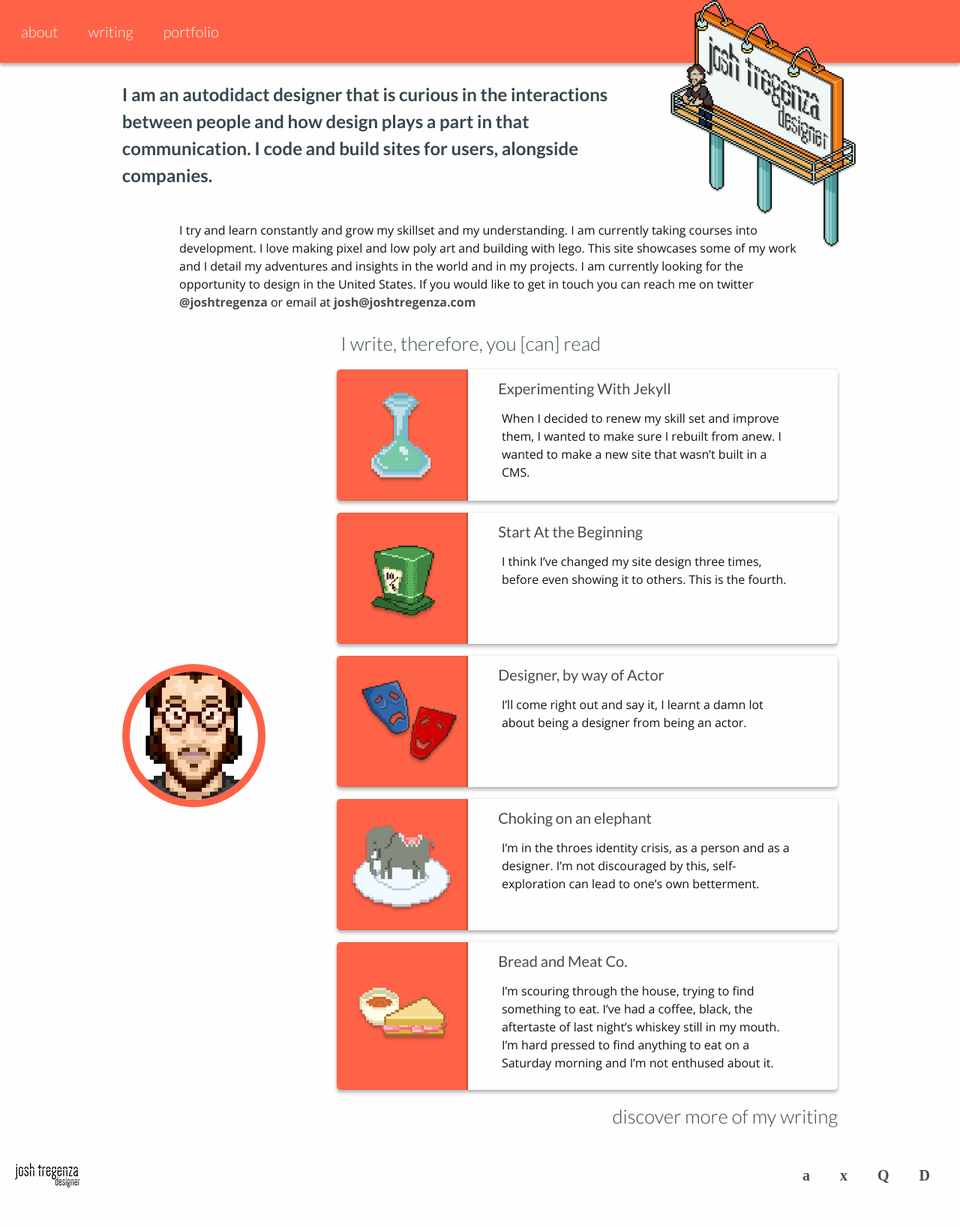
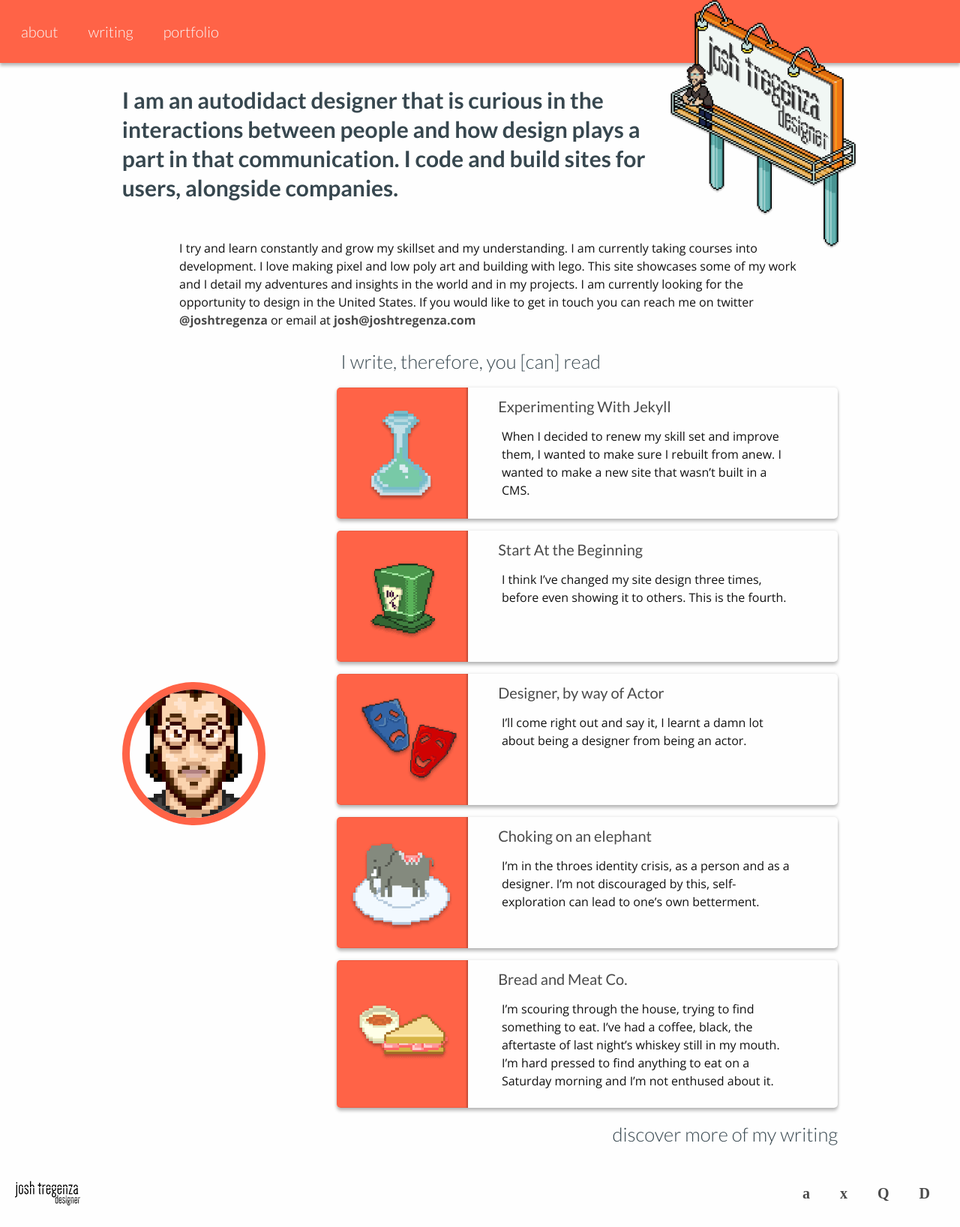
Before and after one commit to jtregenza/jtregenza.github.io, a Jekyll site: the page built from index.html, in a window 1280 px wide. Shown: the whole page at 75% size. Built offline with Jekyll 4.4.1, drawn with Linux system fonts in a browser that asks for light colours; some web fonts are replaced; the list of posts is cut into pages by our own code; before the commit the page ends 1613 px from its top, so only the background shows below that.

Commit message:
Tweaking the site

```diff
--- a/_sass/_layout.scss
+++ b/_sass/_layout.scss
@@ -88,8 +88,9 @@ h1{
     font-size:1.5em;
     margin:1em 0;
     @include media-query($on-bigmobile){
-        font-size:1.5em;
+        font-size:1.875em;
         width:75%;
+        line-height: 1.3em;
     }
 
 }
--- a/index.html
+++ b/index.html
@@ -1,6 +1,6 @@
 ---
 layout: new_default
-title: I make things for a living
+title: about
 ---
 
 
```
